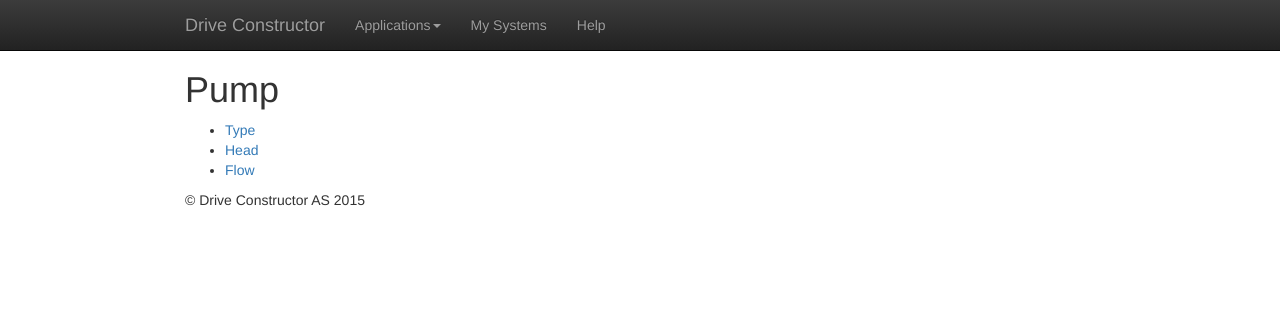
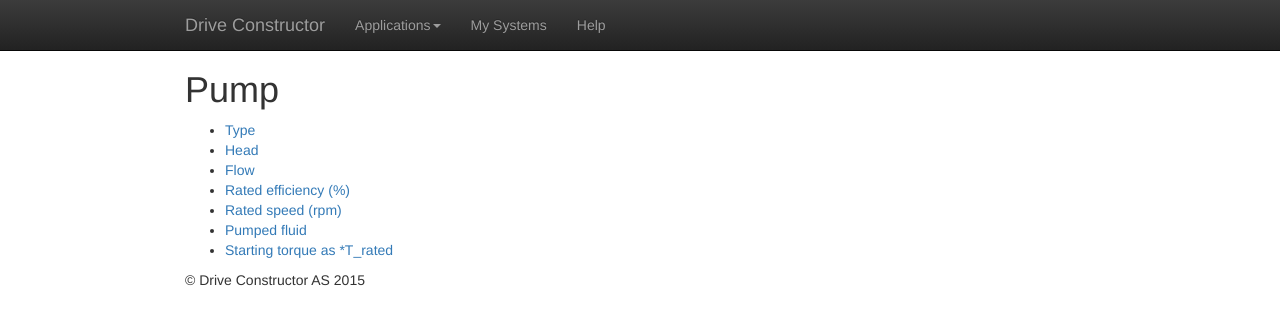
Before and after one commit to Alexey1Gavrilov/drive-constructor-site, a Jekyll site: the page built from help/applications/pump/pump.md, in a window 1280 px wide. Shown: the top 325 px of the page. Built offline with Jekyll 4.4.1, drawn with Linux system fonts in a browser that asks for light colours.

Commit message:
Update pump.md

```diff
--- a/help/applications/pump/pump.md
+++ b/help/applications/pump/pump.md
@@ -6,5 +6,9 @@ layout: default
 
 
 * [Type](pump-types.html)
-* [Head](head-head.html)
+* [Head](pump-head.html)
 * [Flow](pump-flow.html)
+* [Rated efficiency (%)](pump-rated-efficiency.html)
+* [Rated speed (rpm)](pump-rated-speed.html)
+* [Pumped fluid](pump-fluid.html)
+* [Starting torque as *T_rated](pump-starting-torque.html)
```
